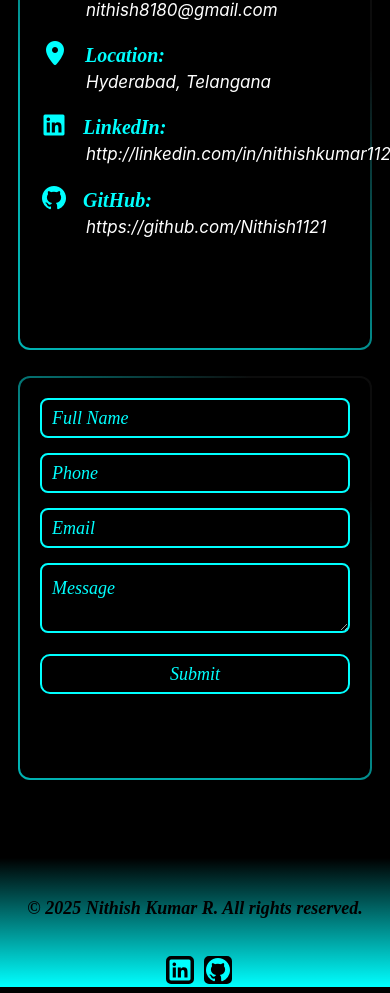
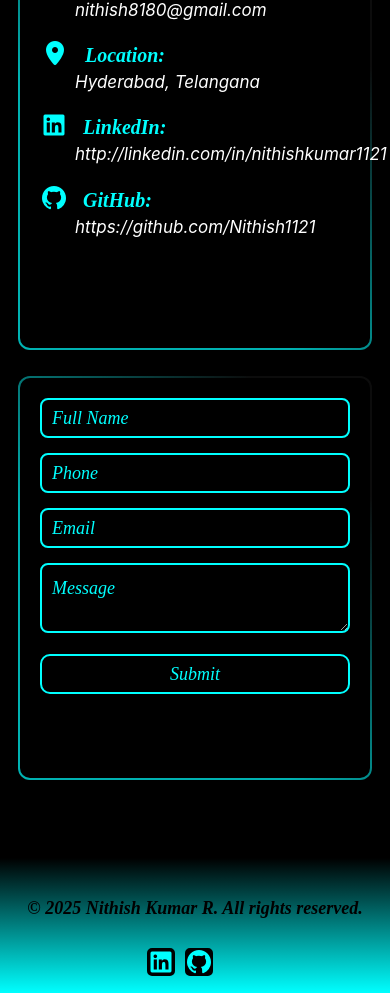
Before and after one commit to Nithish1121/Professional_Portfolio, a React (Create React App) app in the folder portfolio/: page /about in a window 390 px wide. Shown: the part 5831-6824 px from the top of the page. Built offline with nearby package versions, Linux system fonts and the light colour scheme.

Commit message:
Final Test 2

```diff
--- a/portfolio/src/Stylings/contact.css
+++ b/portfolio/src/Stylings/contact.css
@@ -196,13 +196,14 @@ i {
   .contact-form {
     width: 100%;
     max-width: auto;
+    height: fit-content;
   }
   .deSub{
     /* padding-left: -20px !important; */
     margin-left: -30px;
   }
   .deSubans{
-    margin-left: -14px;
+    margin-left: -25px;
   }
   .contactTitle {
     font-size: 80px;
--- a/portfolio/src/Stylings/footer.css
+++ b/portfolio/src/Stylings/footer.css
@@ -27,9 +27,13 @@
     display: inline-block;
     float: right;
     height: 20px;
-    padding-right: 40px;
+    margin-right: 20px;
+    width: auto;
     margin-top: 10px;
+    /* background-color: red; */
 }
+
+
 @media (max-width: 600px){
     .footText{
         padding-left: 0px;
@@ -40,10 +44,11 @@
     .ico{
         float: none;
         text-align: center;
-        margin-top: 18px;
-        padding-left: 18px;
+        /* margin-top: 18px; */
+        /* padding-left: 18px; */
         padding-right: 0px;
         height: 15px;
+        margin-bottom: 30px;
     }
 
 }
```
